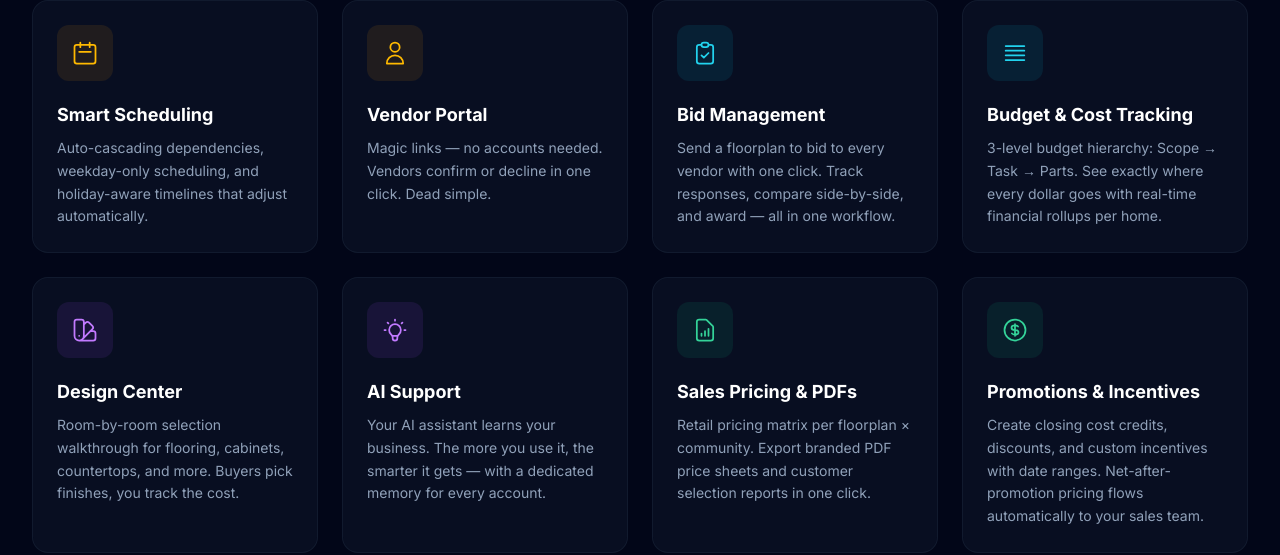
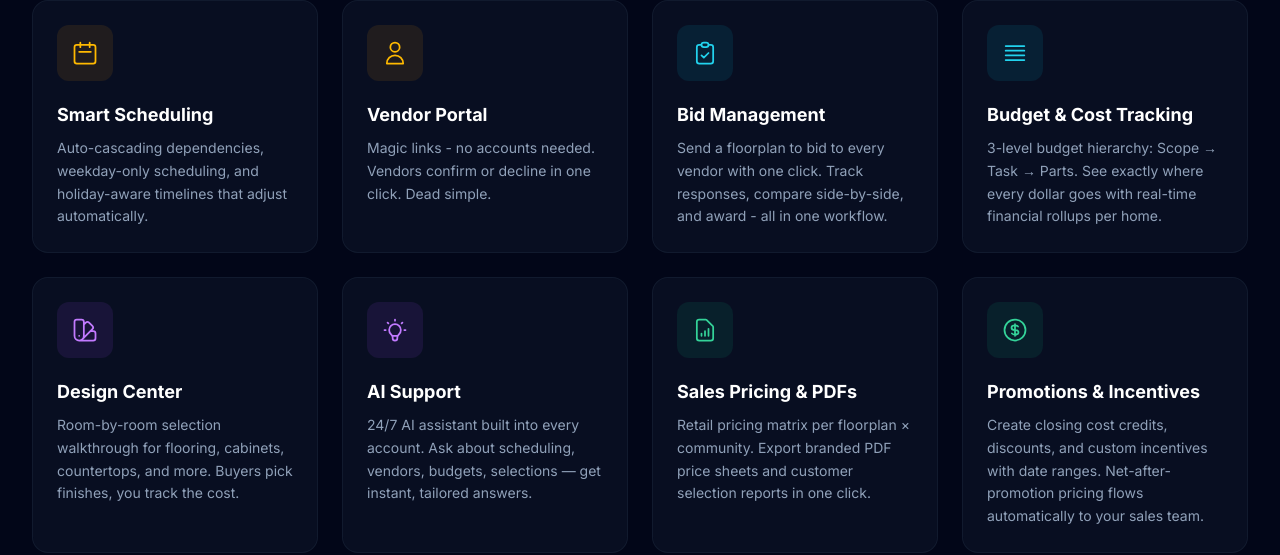
Before and after one commit to Scootermcgavin121/cornerstone-marketing, a Next.js app: page / in a window 1280 px wide. Shown: the part 1980-2535 px from the top of the page. Built offline with nearby package versions, Linux system fonts and the light colour scheme.

Commit message:
fix: update AI Support card copy - remove false dedicated memory claim

```diff
--- a/app/components/Features.tsx
+++ b/app/components/Features.tsx
@@ -29,7 +29,7 @@ const features: Feature[] = [
       </svg>
     ),
     title: "Vendor Portal",
-    desc: "Magic links — no accounts needed. Vendors confirm or decline in one click. Dead simple.",
+    desc: "Magic links - no accounts needed. Vendors confirm or decline in one click. Dead simple.",
     accent: "amber",
   },
   // 📦 Purchasing
@@ -40,7 +40,7 @@ const features: Feature[] = [
       </svg>
     ),
     title: "Bid Management",
-    desc: "Send a floorplan to bid to every vendor with one click. Track responses, compare side-by-side, and award — all in one workflow.",
+    desc: "Send a floorplan to bid to every vendor with one click. Track responses, compare side-by-side, and award - all in one workflow.",
     accent: "cyan",
   },
   {
@@ -71,7 +71,7 @@ const features: Feature[] = [
       </svg>
     ),
     title: "AI Support",
-    desc: "Your AI assistant learns your business. The more you use it, the smarter it gets — with a dedicated memory for every account.",
+    desc: "24/7 AI assistant built into every account. Ask about scheduling, vendors, budgets, selections — get instant, tailored answers.",
     accent: "purple",
   },
   // 💰 Sales
@@ -138,7 +138,7 @@ export default function Features() {
           })}
         </div>
 
-        {/* Feature page links — three pillars */}
+        {/* Feature page links - three pillars */}
         <AnimateOnScroll className="mt-12">
           <div className="grid sm:grid-cols-3 gap-4 max-w-4xl mx-auto">
             <a
```
